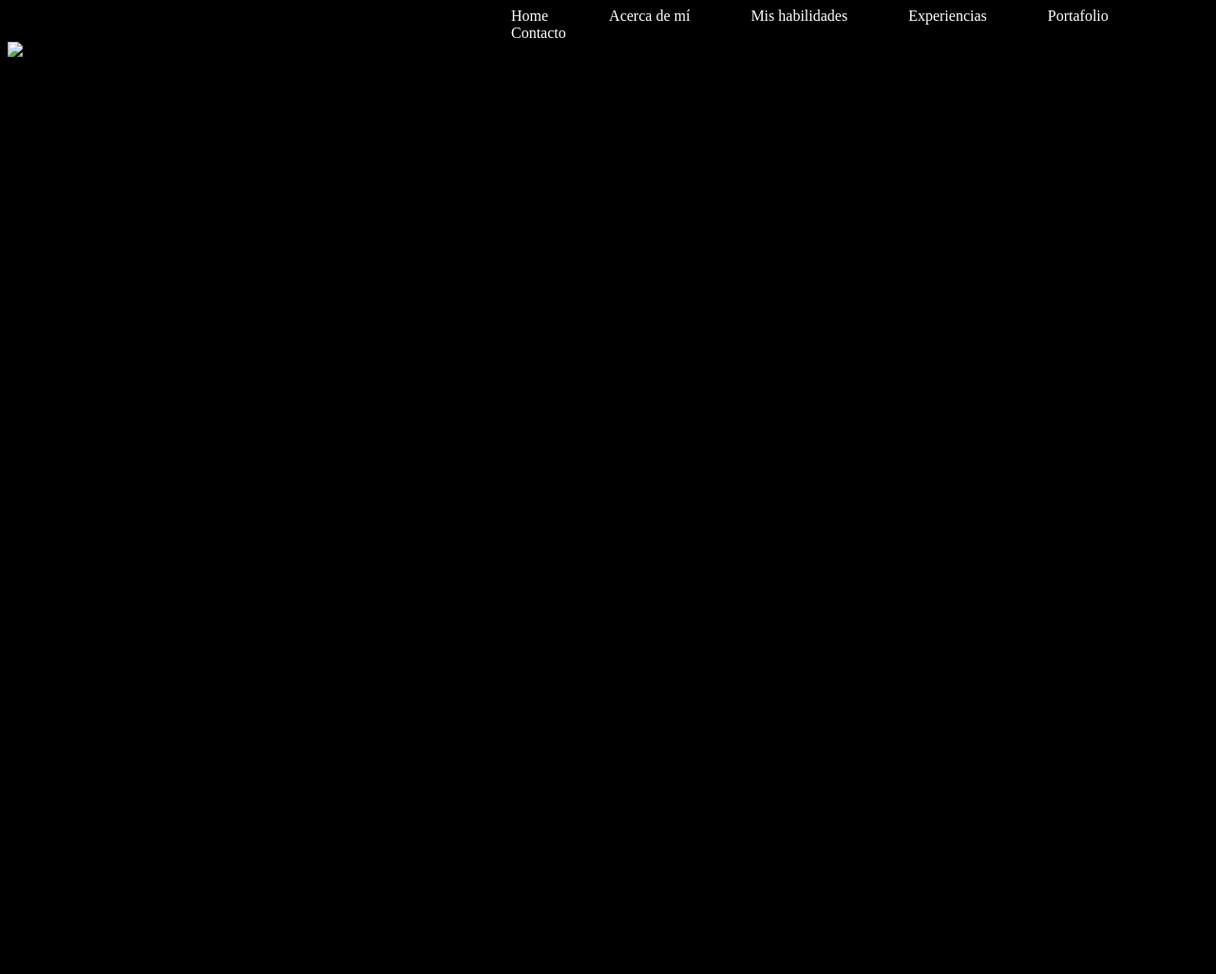
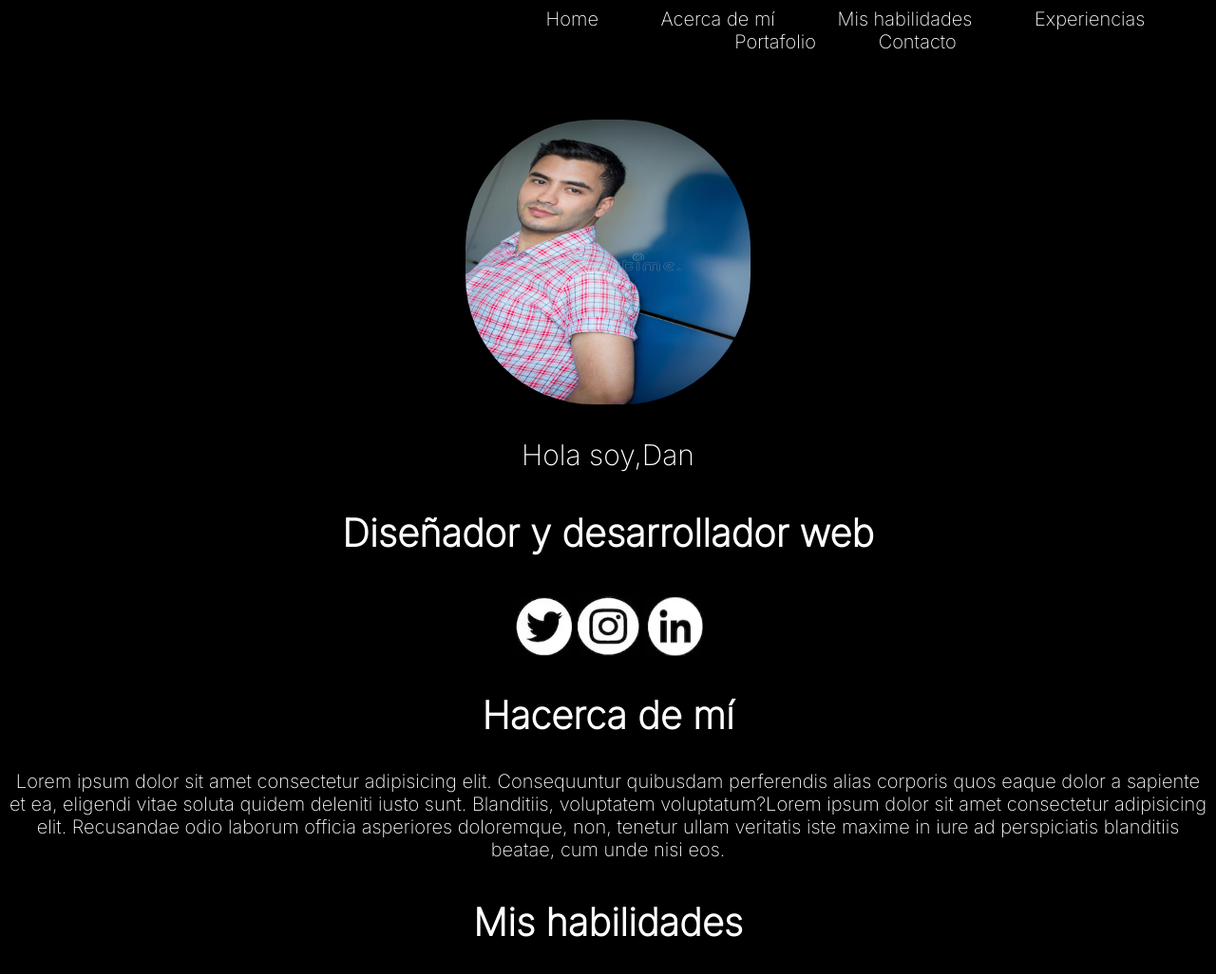
Before and after one commit to xXBenerXx/taller1, a plain HTML site: page index.html in a window 1280 px wide. Shown: the whole page at 95% size. Before the commit the page ends 800 px from the top, so only its background shows below. Drawn offline with Linux system fonts and the light colour scheme; a web font is replaced by a local one.

Commit message:
agregamos la imagen de dan y las redes sociales tambien hacerca de mi y el lorem

```diff
--- a/Estilo/Estilo.css
+++ b/Estilo/Estilo.css
@@ -1,3 +1,11 @@
+@import url('https://fonts.googleapis.com/css2?family=Inter:wght@200&family=Mynerve&display=swap');
+*{
+        background-color: black;
+            text-align: center;
+            color: white;
+            font-family: 'Inter', sans-serif;
+            font-size: 20px;
+}
 .Cabeza{
     display: inline-block;
     margin-left: 500px;
@@ -6,5 +14,12 @@
     margin-inline: 30px;
 }
 .foto{
-    text-align: center;
+    margin-top: 70px;
+    border-radius: 45%;
 }
+.texto {
+    font-size: 30px;
+}
+.texto2 {
+    font-size: 40px;
+}
--- a/index.html
+++ b/index.html
@@ -3,11 +3,7 @@
 <head>
     <link rel="stylesheet" type="text/css" href="Estilo\Estilo.css">
 
-    <title>Document</title>
-    <style>
-        body{background-color: black;}
-        a{color: white;}
-    </style>
+    <title>PaginaDan</title>
 </head>
 <body>
     <div class="Cabeza">
@@ -24,9 +20,21 @@
         <a id="tope">Contacto
         </a>
     </div>
-    <div class="Foto">
-        <img src="Screenshots\Captura de pantalla (179).png">
+    <div>
+        <img class="foto" src="imagenes/dan.jpg" width="300" height="300">
     </div>
+     <p class="texto">Hola soy,Dan</p>
+     <h3 class="texto2">Diseñador y desarrollador web</h3>
+     <img src="imagenes/logot.png" width="62" height="62">
+     <img src="imagenes/logoins.png" width="65" height="65">
+     <img src="imagenes/logoin.png" width="62" height="62">
+    <h2 class="texto2">Hacerca de mí</h2>
+     <p>Lorem ipsum dolor sit amet consectetur adipisicing elit. Consequuntur quibusdam
+     perferendis alias corporis quos eaque dolor a sapiente et ea, eligendi vitae soluta quidem deleniti iusto sunt.
+     Blanditiis, voluptatem voluptatum?Lorem ipsum dolor sit amet consectetur adipisicing elit. Recusandae odio
+     laborum officia asperiores doloremque, non, tenetur ullam veritatis iste maxime in iure ad perspiciatis
+     blanditiis beatae, cum unde nisi eos.</p>
+    <h3 class="texto2">Mis habilidades</h3>
 
 
 </body>
```
Also changed, not shown: imagenes/dan.jpg (added), imagenes/logoin.png (added), imagenes/logoins.png (added), imagenes/logot.png (added).
